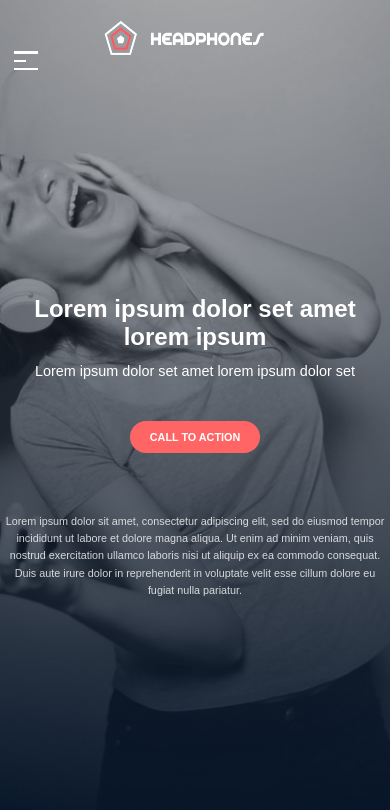
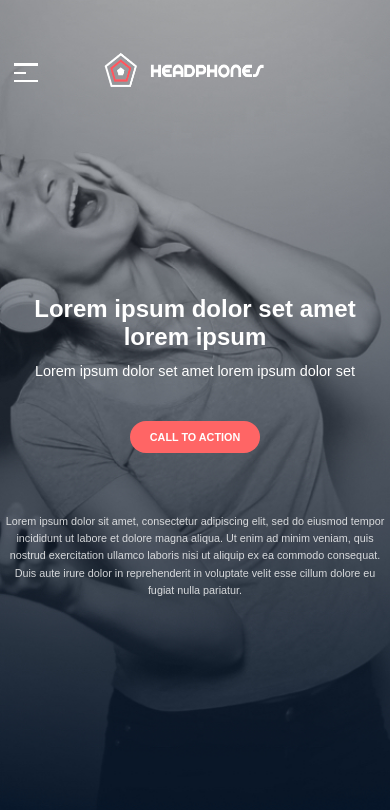
Before and after one commit to Fpierr/holbertonschool-headphones, a plain HTML site: page 0-index.html in a window 390 px wide. Drawn offline with Linux system fonts and the light colour scheme.

Commit message:
edit menu button

```diff
--- a/0-styles.css
+++ b/0-styles.css
@@ -200,19 +200,19 @@ a:hover {
 }
 
 /* Media Queries */
-@media (max-width: 768px) {
+@media (max-width: 480px) {
     .header-container {
         flex-direction: column;
         align-items: flex-start;
         margin-left: 2rem;
         position: relative;
-        top: 1.5rem;
+        top: 2.5rem;
     }
 
     .logo {
         margin-left: 5rem;
         position: relative;
-        margin-top: -1.7rem;
+        margin-top: 0rem;
     }
 
     .menu-icon {
```
